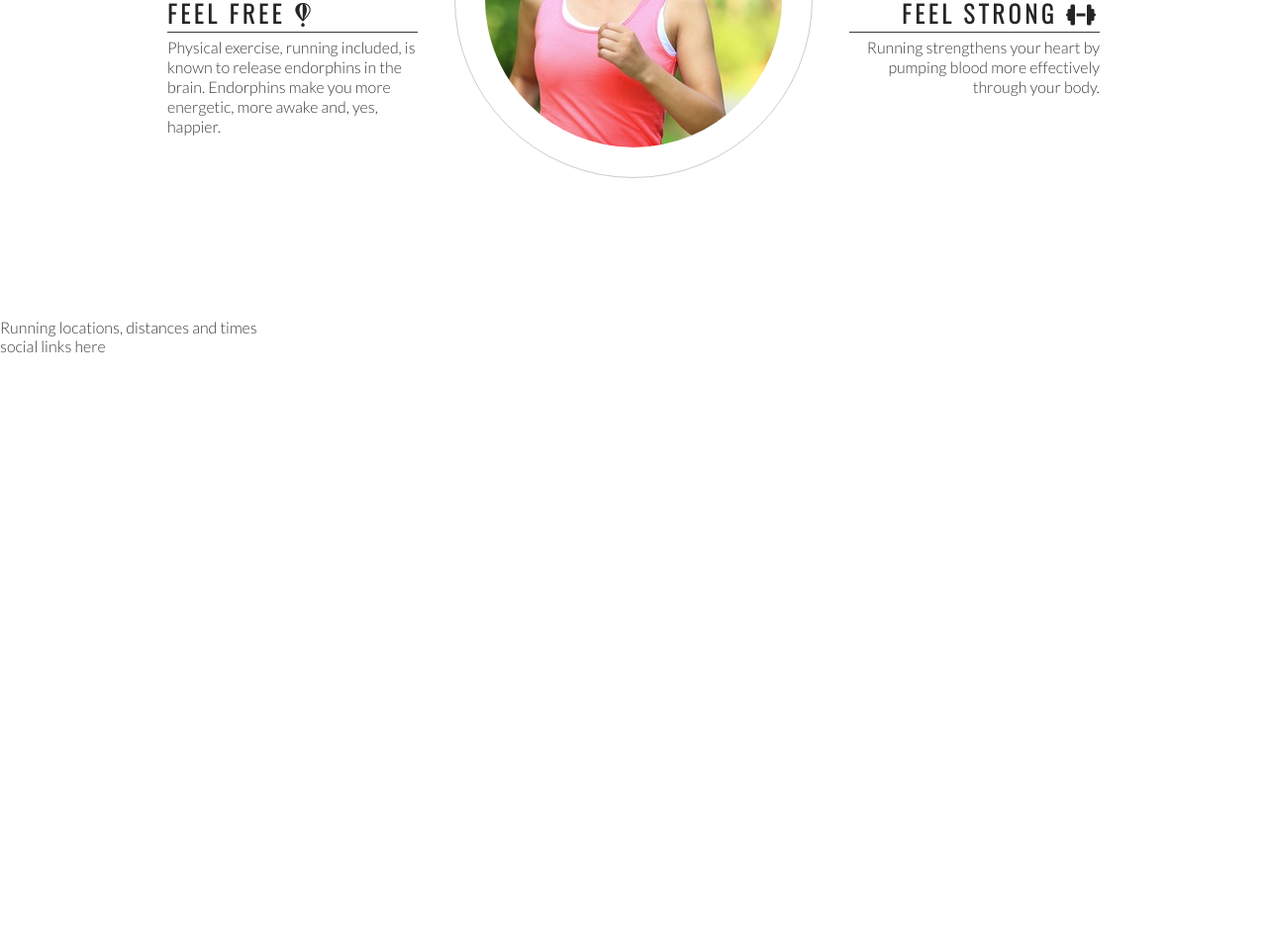
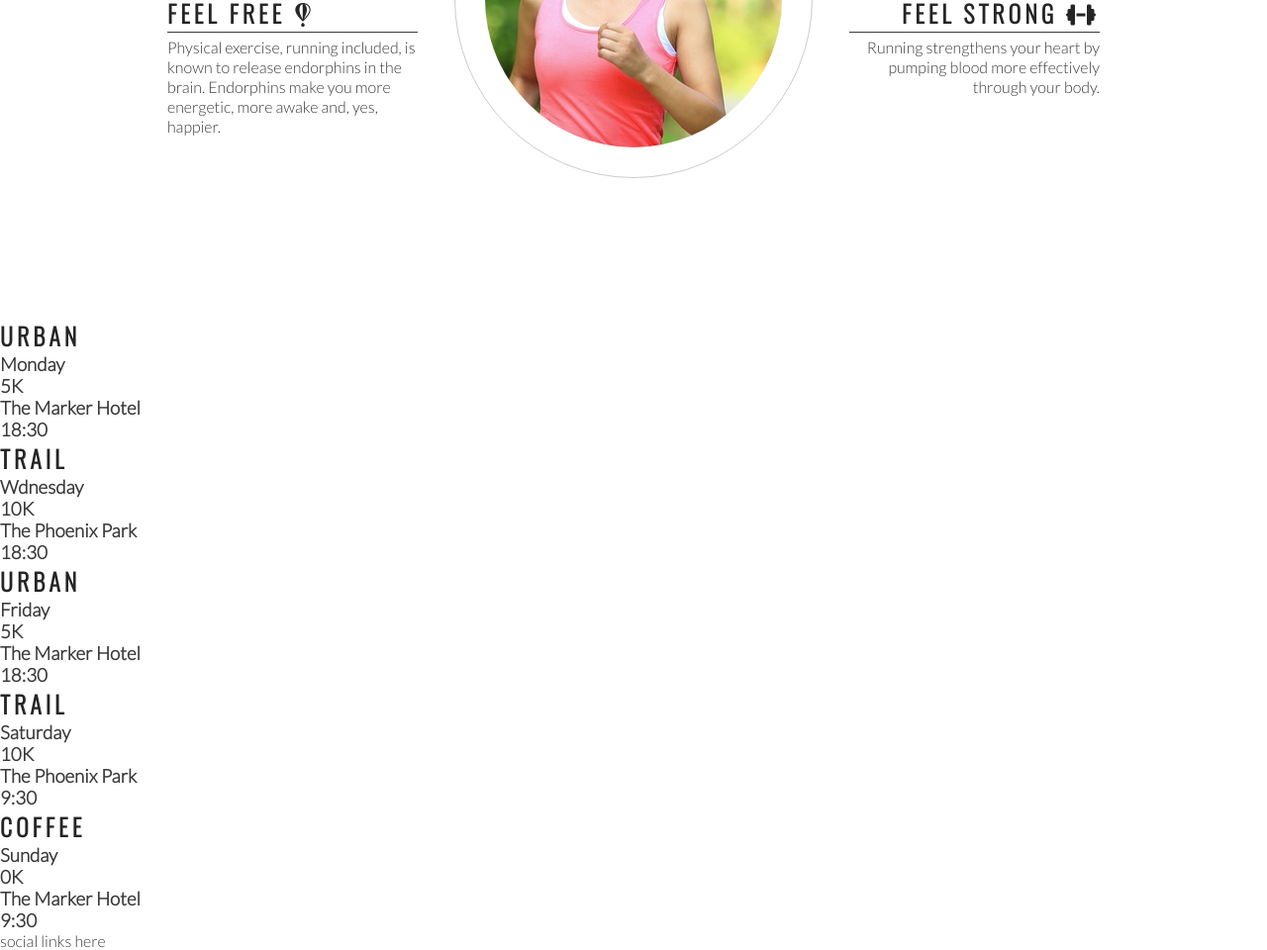
Before and after one commit to SimonPaske/love-running, a plain HTML site: page index.html in a window 1280 px wide. Shown: the part 974-1934 px from the top of the page at 99% size. Before the commit the page ends 1333 px from the top, so only its background shows below. Drawn offline with nearby package versions, Linux system fonts and the light colour scheme.

Commit message:
Add meetup details and structure

```diff
--- a/index.html
+++ b/index.html
@@ -75,7 +75,41 @@
         </div>
     </section>
     <section>
-        Running locations, distances and times
+        <div>
+            <h2>Urban</h2>
+            <h3>Monday</h3>
+            <h3>5K</h3>
+            <h3>The Marker Hotel</h3>
+            <h3>18:30</h3>
+        </div>
+        <div>
+            <h2>Trail</h2>
+            <h3>Wdnesday</h3>
+            <h3>10K</h3>
+            <h3>The Phoenix Park</h3>
+            <h3>18:30</h3>
+        </div>
+        <div>
+            <h2>Urban</h2>
+            <h3>Friday</h3>
+            <h3>5K</h3>
+            <h3>The Marker Hotel</h3>
+            <h3>18:30</h3>
+        </div>
+        <div>
+            <h2>Trail</h2>
+            <h3>Saturday</h3>
+            <h3>10K</h3>
+            <h3>The Phoenix Park</h3>
+            <h3>9:30</h3>
+        </div>
+        <div>
+            <h2>Coffee</h2>
+            <h3>Sunday</h3>
+            <h3>0K</h3>
+            <h3>The Marker Hotel</h3>
+            <h3>9:30</h3>
+        </div>
     </section>
     <footer>
         social links here
```
